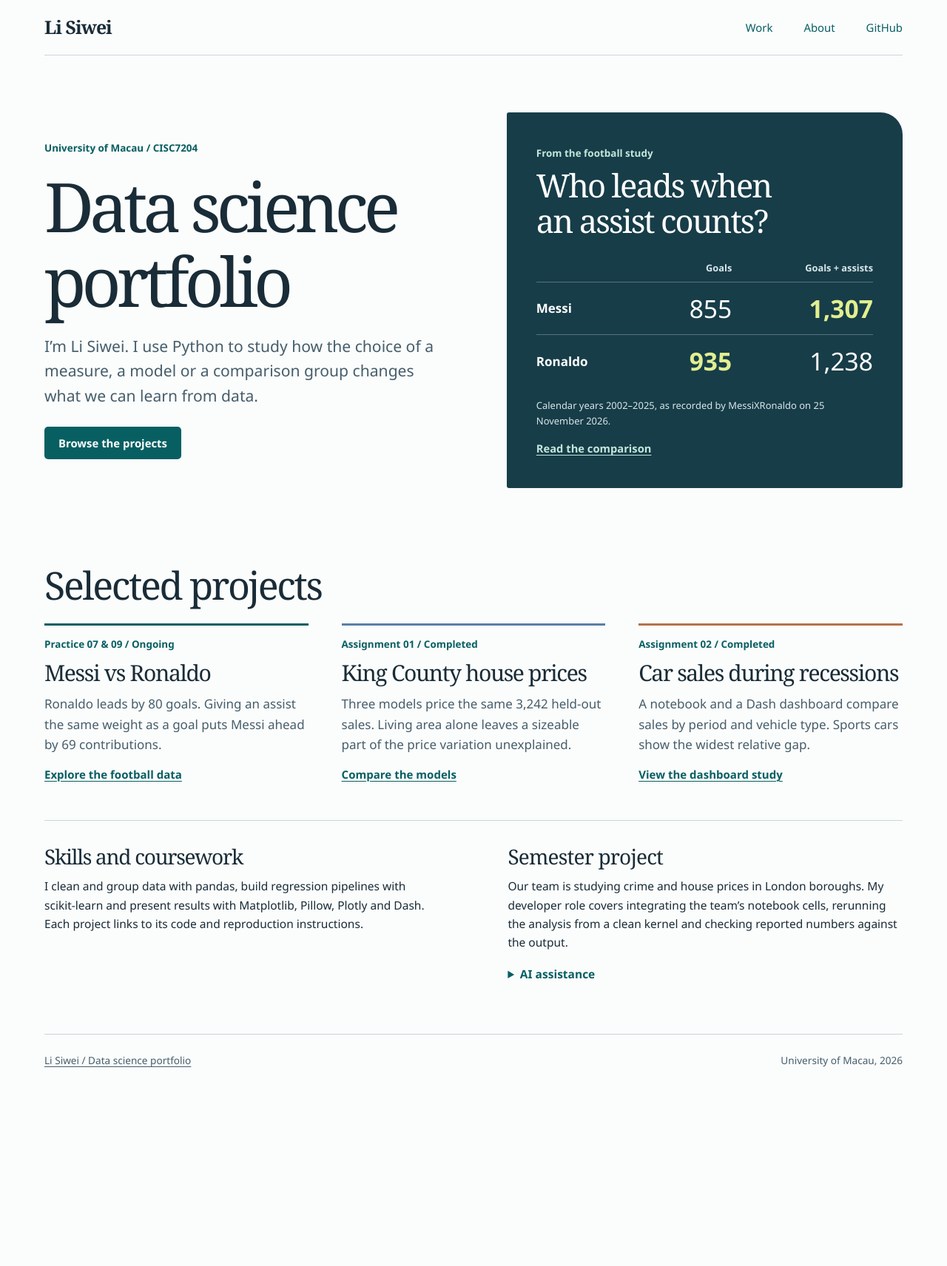
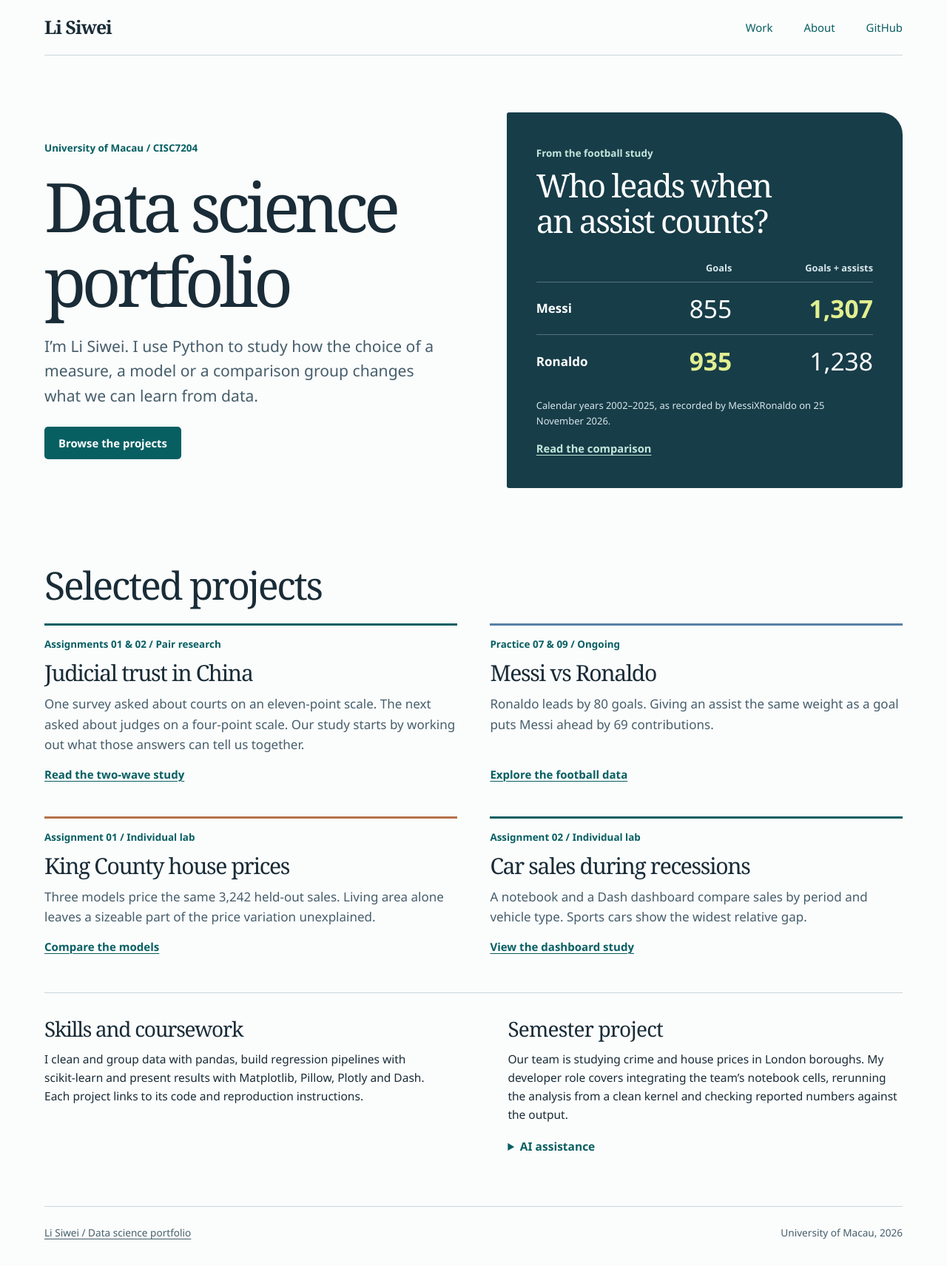
Before and after one commit to LISIWEI-UM/data-science-portfolio, a Jekyll site: the page built from index.md, in a window 1280 px wide. Shown: the whole page at 74% size. Built offline with Jekyll 4.4.1, drawn with Linux system fonts in a browser that asks for light colours; before the commit the page ends 1479 px from its top, so only the background shows below that.

Commit message:
Feature joint judicial trust research alongside both individual assignment labs

```diff
--- a/assets/style.css
+++ b/assets/style.css
@@ -46,7 +46,7 @@ p + p { margin-top: .9em; }
 .scoreboard p { margin: 15px 0 12px; font-size: .81rem; color: #d8e6eb; }
 .scoreboard a { font-weight: 600; font-size: .92rem; }
 .work { padding: 26px 0 50px; }
-.work-list { display: grid; grid-template-columns: repeat(3, 1fr); gap: clamp(22px, 3.5vw, 48px); margin-top: 24px; }
+.work-list { display: grid; grid-template-columns: repeat(2, minmax(0, 1fr)); gap: clamp(22px, 3.5vw, 48px); margin-top: 24px; }
 .work-list article { border-top: 3px solid var(--teal); padding-top: 15px; display: flex; flex-direction: column; }
 .work-list article:nth-child(2) { border-color: #5980a5; }
 .work-list article:nth-child(3) { border-color: #b57349; }
--- a/automobile-sales.html
+++ b/automobile-sales.html
@@ -6,7 +6,7 @@ permalink: /projects/automobile-sales/
 ---
 <article class="study">
   <header>
-    <p class="context">Assignment 02 / Completed</p>
+    <p class="context">Assignment 02 / Individual Module 05 lab / Completed</p>
     <h1>Car sales during recessions</h1>
     <p class="dek">Which vehicle types show the largest gaps in mean sales between recession and other observations?</p>
     <a class="action" href="https://github.com/LISIWEI-UM/CISC7204-mc63848-2026GitHub/tree/main/cisc7204-Assgn02-2026-mc63848/module05/final">Open the notebook and Dash app</a>
@@ -23,5 +23,6 @@ permalink: /projects/automobile-sales/
   <section>
     <h2>Coursework and data</h2>
     <p>I completed the notebook plots and dashboard callbacks for the IBM Skills Network <em>Data Visualization with Python</em> final lab. The figures describe its teaching dataset. The lab materials retain IBM’s copyright notice. <a href="https://cf-courses-data.s3.us.cloud-object-storage.appdomain.cloud/d51iMGfp_t0QpO30Lym-dw/automobile-sales.csv">Course CSV</a> · <a href="https://github.com/LISIWEI-UM/CISC7204-mc63848-2026GitHub/tree/main/cisc7204-Assgn02-2026-mc63848">Full Assignment 02</a></p>
+    <p>For the pair component of Assignment 02, see <a href="{{ '/projects/judicial-trust/' | relative_url }}#assignment-02">our revised judicial trust proposal</a>.</p>
   </section>
 </article>
--- a/index.md
+++ b/index.md
@@ -1,6 +1,6 @@
 ---
 layout: default
-description: Three coursework projects by Li Siwei on football statistics, King County housing and automobile sales.
+description: Li Siwei’s CISC7204 portfolio includes a paired study of judicial trust and individual work on football, housing and automobile sales.
 ---
 <section class="opening">
   <div class="bio">
@@ -23,13 +23,16 @@ description: Three coursework projects by Li Siwei on football statistics, King
 <section id="project" class="work">
   <h2>Selected projects</h2>
   <div class="work-list">
+    <article><p class="context">Assignments 01 &amp; 02 / Pair research</p><h3><a href="projects/judicial-trust/">Judicial trust in China</a></h3>
+    <p>One survey asked about courts on an eleven-point scale. The next asked about judges on a four-point scale. Our study starts by working out what those answers can tell us together.</p>
+    <a class="text-link" href="projects/judicial-trust/">Read the two-wave study</a></article>
     <article><p class="context">Practice 07 &amp; 09 / Ongoing</p><h3><a href="projects/football/">Messi vs Ronaldo</a></h3>
     <p>Ronaldo leads by 80 goals. Giving an assist the same weight as a goal puts Messi ahead by 69 contributions.</p>
     <a class="text-link" href="projects/football/">Explore the football data</a></article>
-    <article><p class="context">Assignment 01 / Completed</p><h3><a href="projects/king-county/">King County house prices</a></h3>
+    <article><p class="context">Assignment 01 / Individual lab</p><h3><a href="projects/king-county/">King County house prices</a></h3>
     <p>Three models price the same 3,242 held-out sales. Living area alone leaves a sizeable part of the price variation unexplained.</p>
     <a class="text-link" href="projects/king-county/">Compare the models</a></article>
-    <article><p class="context">Assignment 02 / Completed</p><h3><a href="projects/automobile-sales/">Car sales during recessions</a></h3>
+    <article><p class="context">Assignment 02 / Individual lab</p><h3><a href="projects/automobile-sales/">Car sales during recessions</a></h3>
     <p>A notebook and a Dash dashboard compare sales by period and vehicle type. Sports cars show the widest relative gap.</p>
     <a class="text-link" href="projects/automobile-sales/">View the dashboard study</a></article>
   </div>
@@ -37,5 +40,5 @@ description: Three coursework projects by Li Siwei on football statistics, King
 <section id="about" class="about">
   <div><h2>Skills and coursework</h2><p>I clean and group data with pandas, build regression pipelines with scikit-learn and present results with Matplotlib, Pillow, Plotly and Dash. Each project links to its code and reproduction instructions.</p></div>
   <div><h3>Semester project</h3><p>Our team is studying crime and house prices in London boroughs. My developer role covers integrating the team’s notebook cells, rerunning the analysis from a clean kernel and checking reported numbers against the output.</p>
-  <details><summary>AI assistance</summary><p>GPT-6 assisted the October football project. For the November portfolio, GPT-6.2 Astra in Codex helped compare data snapshots, adapt the housing analysis, test the Dash app, prepare figures, edit the site and write the reflection.</p></details></div>
+  <details><summary>AI assistance</summary><p>GPT-6 assisted the October football project. For the November portfolio, GPT-6.2 Astra in Codex helped compare data snapshots, document and test the judicial trust workflow, adapt the housing analysis, test the Dash app, prepare figures, edit the site and write the reflection.</p></details></div>
 </section>
--- a/king-county.html
+++ b/king-county.html
@@ -6,7 +6,7 @@ permalink: /projects/king-county/
 ---
 <article class="study">
   <header>
-    <p class="context">Assignment 01 / Completed</p>
+    <p class="context">Assignment 01 / Individual Module 06 lab / Completed</p>
     <h1>King County house prices</h1>
     <p class="dek">How much does living area tell us about a sale price, and what do other property features add?</p>
     <a class="action" href="https://github.com/LISIWEI-UM/CISC7204-mc63848-2026GitHub/tree/main/cisc7204-Assgn01-2026-mc63848/king-county">Open the code and results</a>
@@ -24,5 +24,6 @@ permalink: /projects/king-county/
     <h2>From course notebook to portfolio</h2>
     <p>I completed IBM Skills Network’s <em>House Sales in King County, USA</em> lab for Assignment 01. My original notebook used the lab’s preprocessing and obtained 0.700 for degree-two Ridge. This portfolio script adds training-only imputation and standardization, compares three models and regenerates both figures.</p>
     <p>The upstream Kaggle listing identifies the original data as CC0. The script downloads and checks IBM’s modified teaching CSV. The repository contains the code and aggregate output. <a href="https://github.com/LISIWEI-UM/CISC7204-mc63848-2026GitHub/blob/main/cisc7204-Assgn01-2026-mc63848/king-county/README.md">Sources, method and run instructions</a></p>
+    <p>For the pair component of Assignment 01, see <a href="{{ '/projects/judicial-trust/' | relative_url }}#assignment-01">our preliminary study of judicial trust</a>.</p>
   </section>
 </article>
```
Also changed, not shown: judicial-trust.html (added, +31 -0 lines), README.md, assets/trust-coding.png (added).
